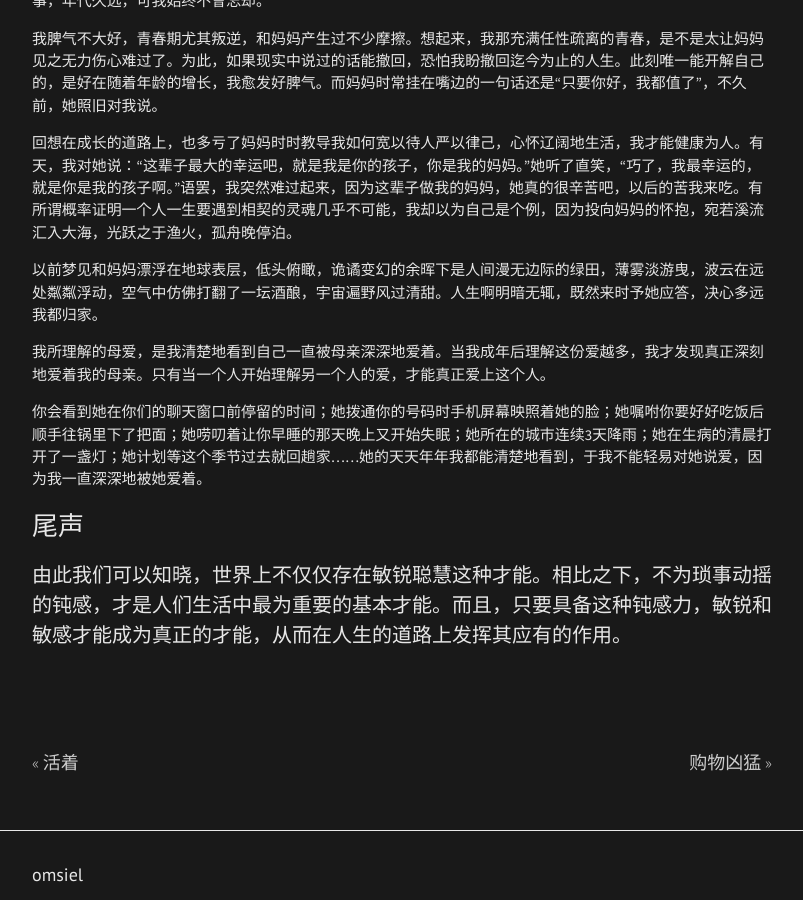
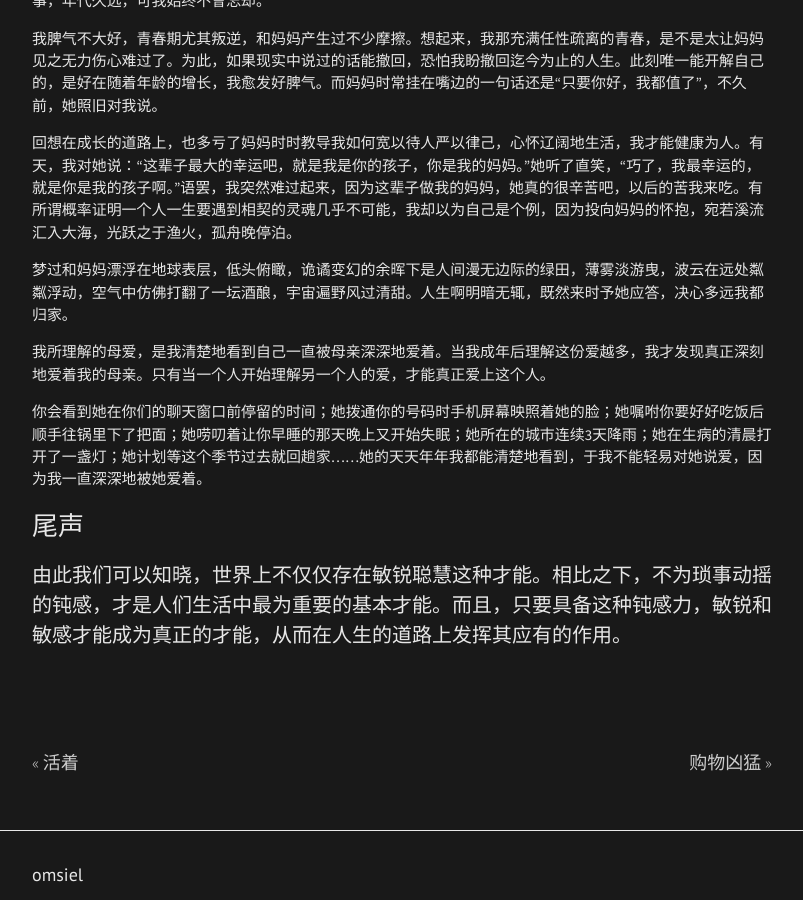
Before and after one commit to omsiel/omsiel.github.io, a Jekyll site: the page built from _posts/2019-05-21-钝感力.md, in a window 1280 px wide and 900 px high, scrolled down 4947 px. Shown: the whole window, without its empty margins (238-1041 px from the left). Built offline with Jekyll 4.4.1, drawn with Linux system fonts in a browser that asks for light colours; nearby versions of some CDN libraries.

Commit message:
修改文章

```diff
--- a/_posts/2019-05-21-钝感力.md
+++ b/_posts/2019-05-21-钝感力.md
@@ -130,7 +130,7 @@ categories: note
 
 ##### 回想在成长的道路上，也多亏了妈妈时时教导我如何宽以待人严以律己，心怀辽阔地生活，我才能健康为人。有天，我对她说：“这辈子最大的幸运吧，就是我是你的孩子，你是我的妈妈。”她听了直笑，“巧了，我最幸运的，就是你是我的孩子啊。”语罢，我突然难过起来，因为这辈子做我的妈妈，她真的很辛苦吧，以后的苦我来吃。有所谓概率证明一个人一生要遇到相契的灵魂几乎不可能，我却以为自己是个例，因为投向妈妈的怀抱，宛若溪流汇入大海，光跃之于渔火，孤舟晚停泊。
 
-##### 以前梦见和妈妈漂浮在地球表层，低头俯瞰，诡谲变幻的余晖下是人间漫无边际的绿田，薄雾淡游曳，波云在远处粼粼浮动，空气中仿佛打翻了一坛酒酿，宇宙遍野风过清甜。人生啊明暗无辄，既然来时予她应答，决心多远我都归家。
+##### 梦过和妈妈漂浮在地球表层，低头俯瞰，诡谲变幻的余晖下是人间漫无边际的绿田，薄雾淡游曳，波云在远处粼粼浮动，空气中仿佛打翻了一坛酒酿，宇宙遍野风过清甜。人生啊明暗无辄，既然来时予她应答，决心多远我都归家。
 
 ##### 我所理解的母爱，是我清楚地看到自己一直被母亲深深地爱着。当我成年后理解这份爱越多，我才发现真正深刻地爱着我的母亲。只有当一个人开始理解另一个人的爱，才能真正爱上这个人。
 
```
